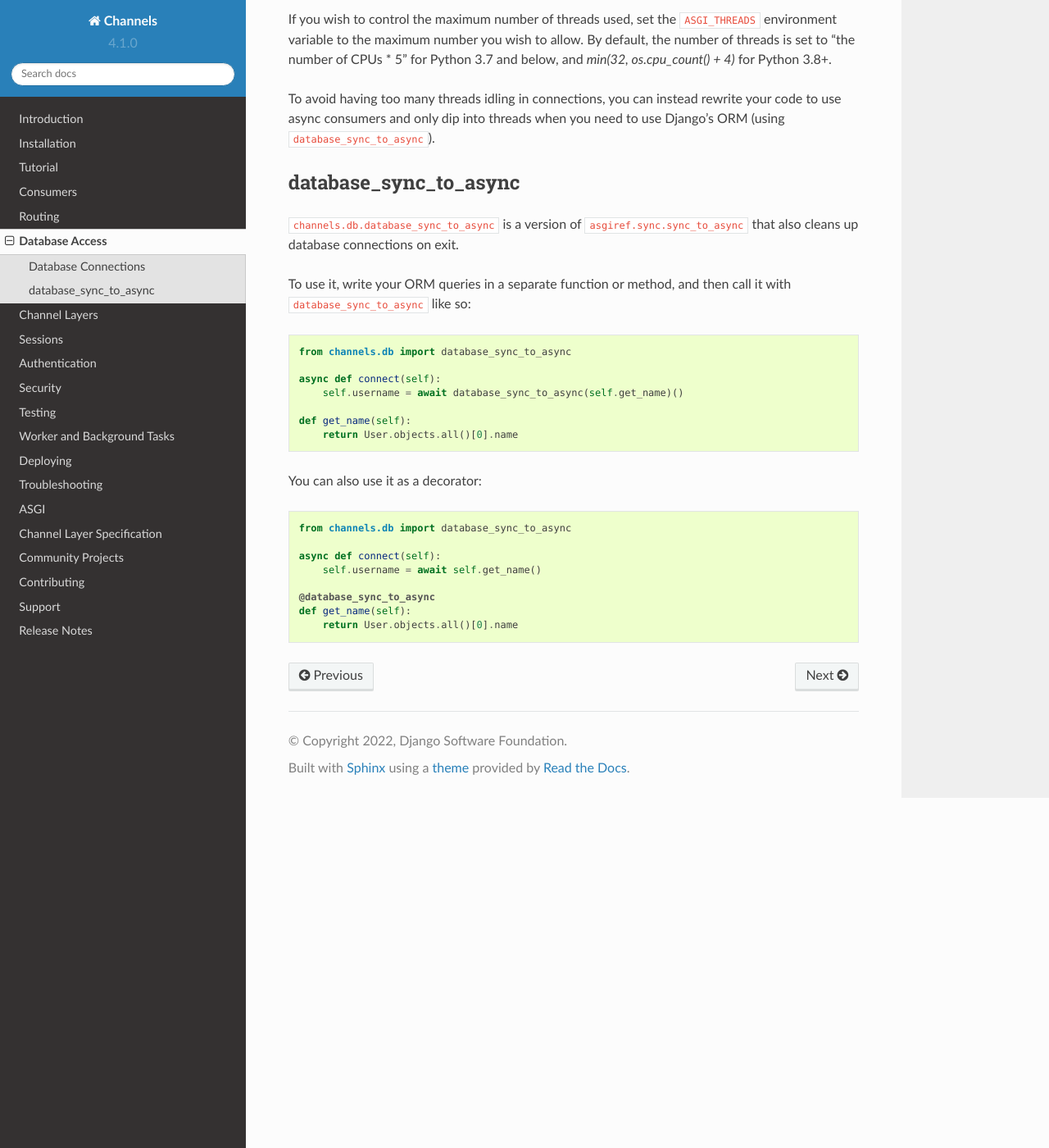
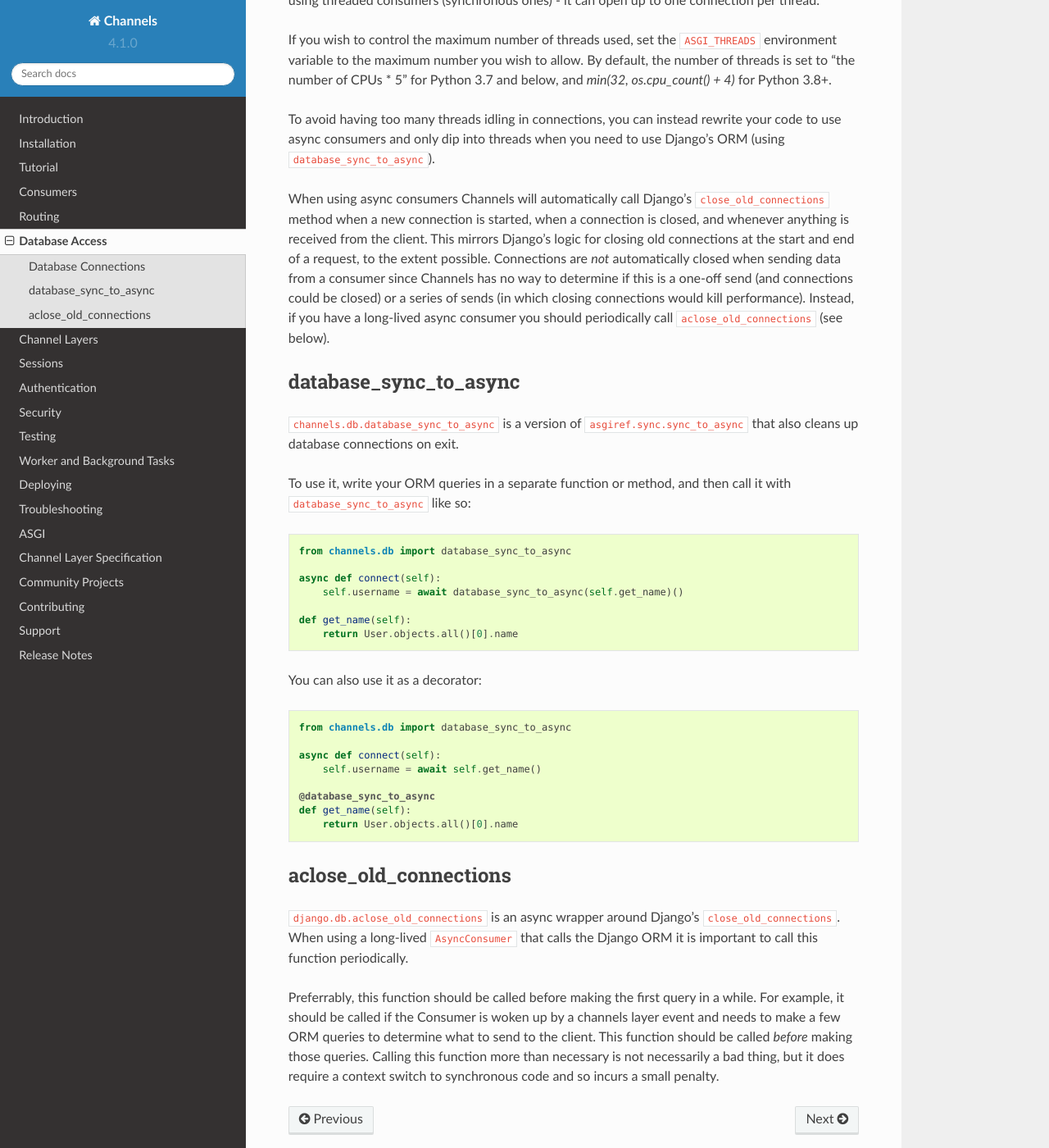
Before and after one commit to phillipchain/DjangoChannels, a Sphinx documentation site: the page built from docs/topics/databases.rst, in a window 1280 px wide and 1400 px high, scrolled down 519 px. Shown: the whole window at 82% size. Built offline with Sphinx 7.4.7 and the Read the Docs theme 2.0.0, drawn with Linux system fonts in a browser that asks for light colours; some of the changed text lies outside the part shown.

Commit message:
Improve async Django support and improve docs (#2090)

```diff
--- a/docs/topics/consumers.rst
+++ b/docs/topics/consumers.rst
@@ -112,7 +112,8 @@ callable into an asynchronous coroutine.
 
     If you want to call the Django ORM from an ``AsyncConsumer`` (or any other
     asynchronous code), you should use the ``database_sync_to_async`` adapter
-    instead. See :doc:`/topics/databases` for more.
+    or use the async versions of the methods (prefixed with ``a``, like ``aget``).
+    See :doc:`/topics/databases` for more.
 
 
 Closing Consumers
--- a/docs/topics/databases.rst
+++ b/docs/topics/databases.rst
@@ -11,7 +11,8 @@ code is already run in a synchronous mode and Channels will do the cleanup
 for you as part of the ``SyncConsumer`` code.
 
 If you are writing asynchronous code, however, you will need to call
-database methods in a safe, synchronous context, using ``database_sync_to_async``.
+database methods in a safe, synchronous context, using ``database_sync_to_async``
+or by using the asynchronous methods prefixed with ``a`` like ``Model.objects.aget()``.
 
 
 Database Connections
@@ -25,6 +26,11 @@ By default, the number of threads is set to "the number of CPUs * 5" for
 Python 3.7 and below, and `min(32, os.cpu_count() + 4)` for Python 3.8+.
 
 To avoid having too many threads idling in connections, you can instead rewrite your code to use async consumers and only dip into threads when you need to use Django's ORM (using ``database_sync_to_async``).
+
+When using async consumers Channels will automatically call Django's ``close_old_connections`` method when a new connection is started, when a connection is closed, and whenever anything is received from the client.
+This mirrors Django's logic for closing old connections at the start and end of a request, to the extent possible. Connections are *not* automatically closed when sending data from a consumer since Channels has no way
+to determine if this is a one-off send (and connections could be closed) or a series of sends (in which closing connections would kill performance). Instead, if you have a long-lived async consumer you should
+periodically call ``aclose_old_connections`` (see below).
 
 
 database_sync_to_async
@@ -58,3 +64,18 @@ You can also use it as a decorator:
     @database_sync_to_async
     def get_name(self):
         return User.objects.all()[0].name
+
+aclose_old_connections
+----------------------
+
+``django.db.aclose_old_connections`` is an async wrapper around Django's
+``close_old_connections``. When using a long-lived ``AsyncConsumer`` that
+calls the Django ORM it is important to call this function periodically.
+
+Preferrably, this function should be called before making the first query
+in a while. For example, it should be called if the Consumer is woken up
+by a channels layer event and needs to make a few ORM queries to determine
+what to send to the client. This function should be called *before* making
+those queries. Calling this function more than necessary is not necessarily
+a bad thing, but it does require a context switch to synchronous code and
+so incurs a small penalty.
```
Also changed, not shown: docs/tutorial/part_3.rst (+7 -3 lines), 8 other files.
